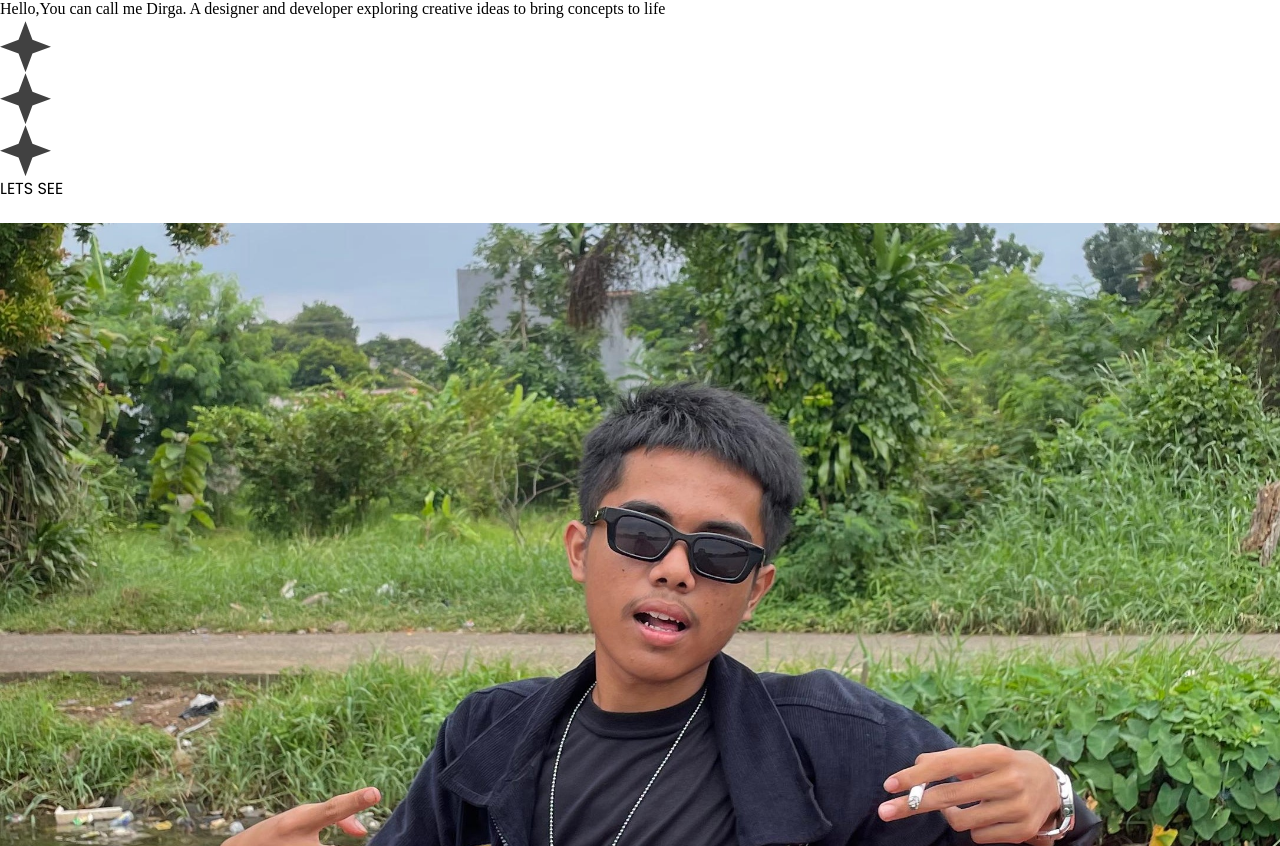
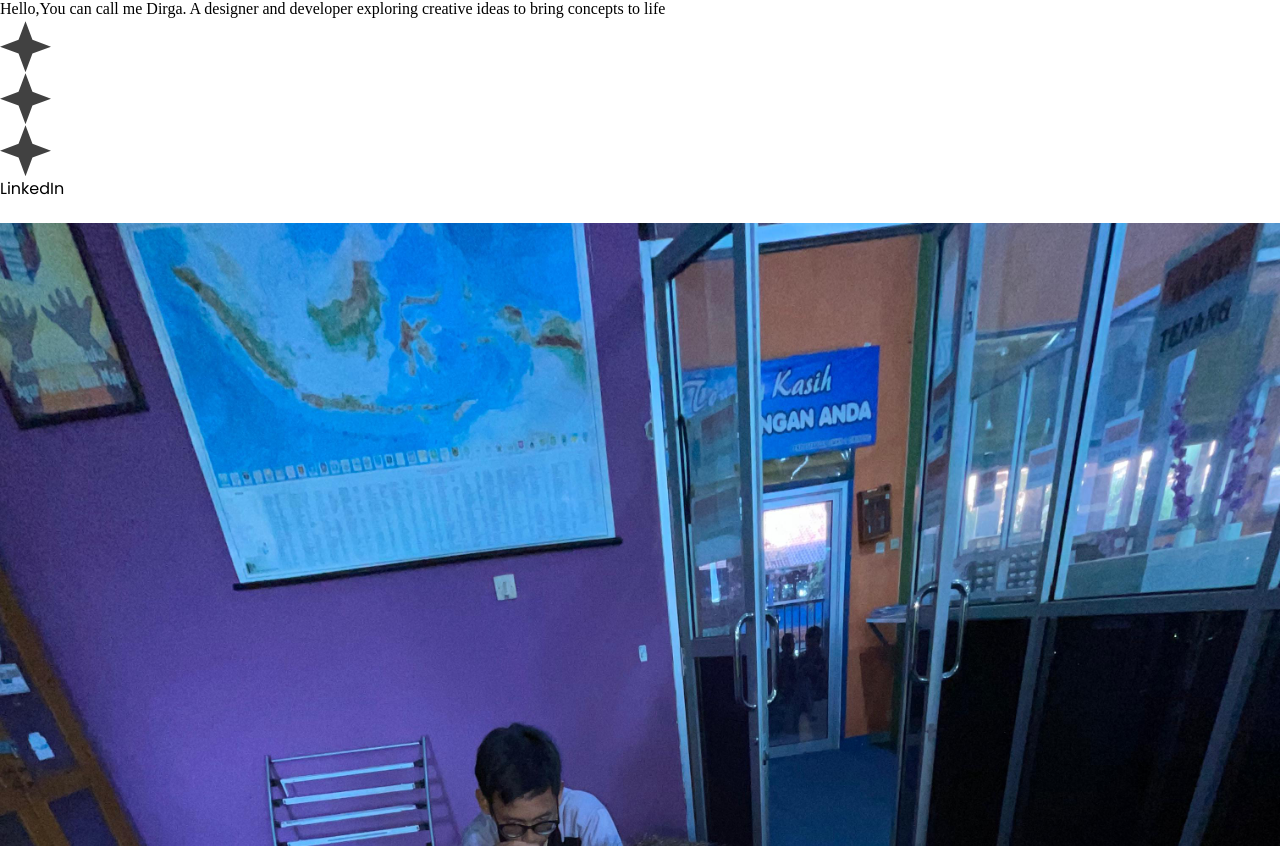
Before and after one commit to SkyzofrnDev/Portofolio-Dirga, a React (Vite) app: page / in a window 1280 px wide. Shown: the part 534-1380 px from the top of the page. Built offline with nearby package versions, Linux system fonts and the light colour scheme; a web font is replaced by a local one.

Commit message:
Update Button component to link to LinkedIn and fix About component image path

```diff
--- a/src/components/Button/Button.jsx
+++ b/src/components/Button/Button.jsx
@@ -3,17 +3,14 @@ import Bulet from "./Bulet";
 
 const Button = () => {
   return (
-    <div className="flex">
-
-    <div className="w-fit rounded-full px-10 py-5 bg-[#1e1e1e]">
-      <p className="poppins text-white font-bold">LETS SEE</p>
-    </div>
-    <div className="-ml-2">
-
-    <Bulet/>
-    </div>
-
-    </div>
+      <a href="https://www.linkedin.com/in/dirga-hardeka-agustiantara-7421832b8/" className="flex">
+        <div className="w-fit rounded-full px-10 py-5 bg-[#1e1e1e]">
+          <p className="poppins text-white font-bold">LinkedIn</p>
+        </div>
+        <div className="-ml-2">
+          <Bulet />
+        </div>
+      </a>
   );
 };
 
--- a/src/layout/About/About.jsx
+++ b/src/layout/About/About.jsx
@@ -2,11 +2,11 @@ import React from "react";
 import "./Style.css";
 const About = () => {
   return (
-    <div className="overflow-x-hidden  `justify-center mt-10">
+    <div className="overflow-x-hidden justify-center mt-10">
       <div className="ronded bg-[#131313] text-white px-20 p-10">
         <div className="flex gap-16 items-center mt-20">
           <div className="bg-white p-5 w-fit h-fit">
-            <img src="/Profile.jpg" className="w-[900px]" alt="" />
+            <img src="/Profile/Profile2.jpg" className="w-[900px] aspect-square object-covergit" alt="" />
             <p className="text-black font-semibold poppins uppercase text-xl mt-2">
               Dirga Hardeka Agustiantara
             </p>
```
Also changed, not shown: public/Profile/Profile2.jpg (added).
